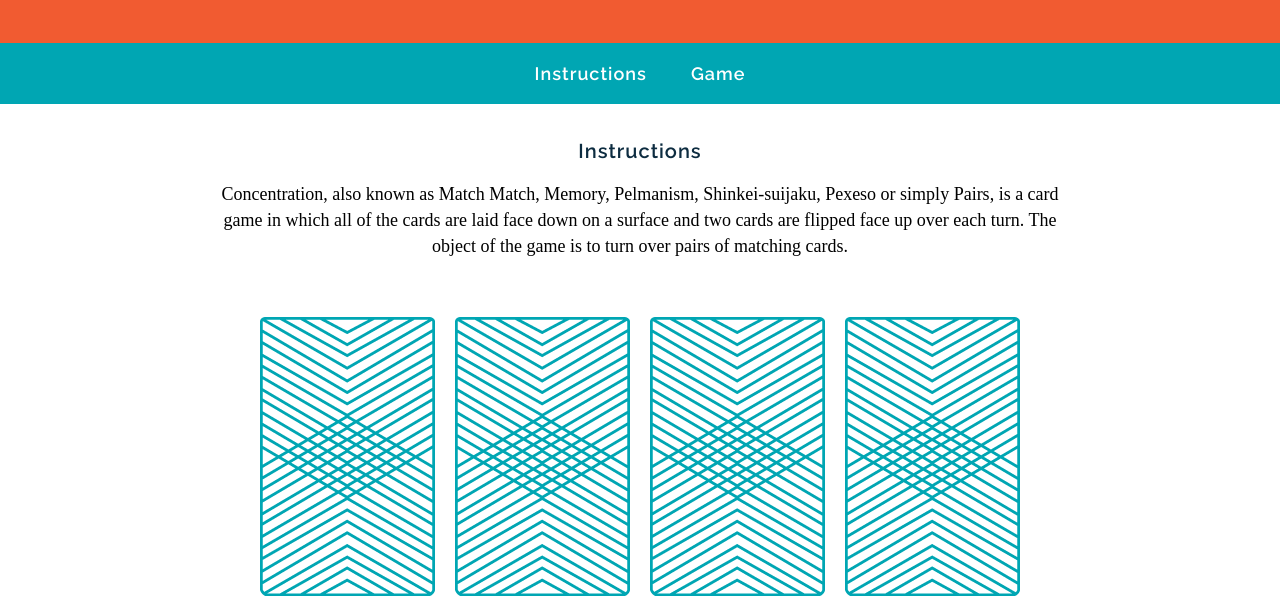
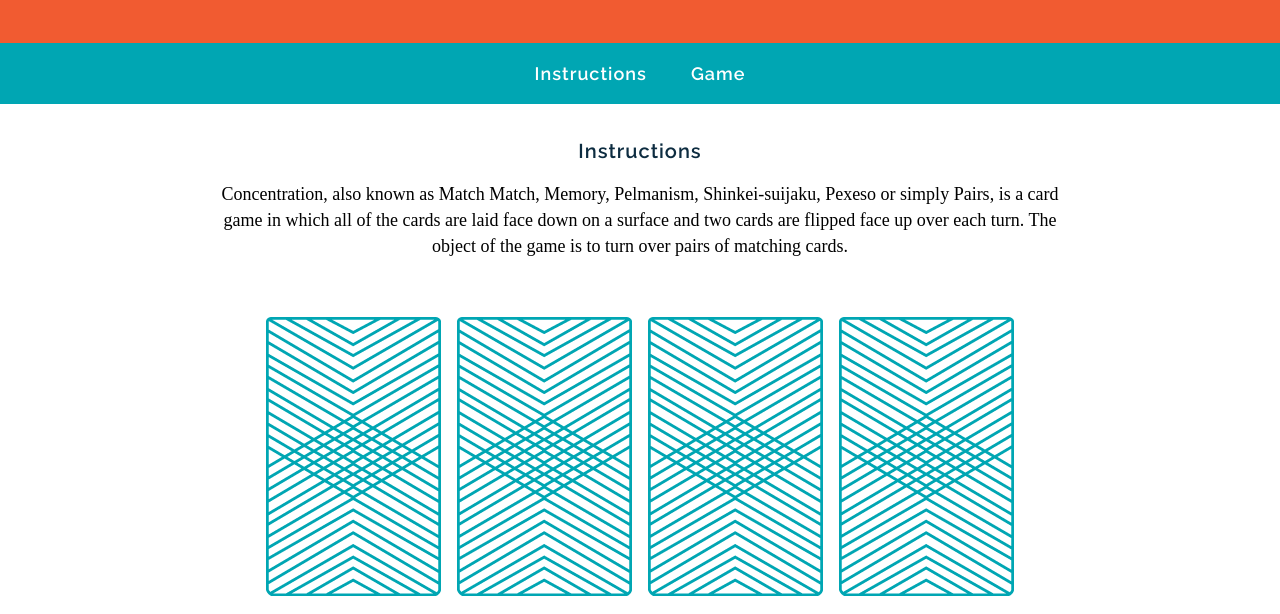
Before and after one commit to SeanDonnellanWDI/wdi-fundamentals-memorygame, a plain HTML site: page index.html in a window 1280 px wide. Shown: the part 127-741 px from the top of the page. Drawn offline with Linux system fonts and the light colour scheme; a web font is replaced by a local one.

Commit message:
created game logic

```diff
--- a/css/style.css
+++ b/css/style.css
@@ -68,7 +68,7 @@ main {
 	margin: 35px auto;
 }
 
-main img.card {
+main img {
 	margin: 40px 8px 0;
 }
 
--- a/index.html
+++ b/index.html
@@ -20,11 +20,8 @@
 				<p>Concentration, also known as Match Match, Memory, Pelmanism, Shinkei-suijaku, Pexeso or simply Pairs, is a card game in which all of the cards are laid face down on a surface and two cards are flipped face up over each turn. The object of the game is to turn over pairs of matching cards.</p>
 			</section>
 			<section id="game">
-				<div>
-					<img src="images/back.png" class="card" alt="Queen of Diamonds">
-					<img src="images/back.png" class="card" alt="Queen of Hearts">
-					<img src="images/back.png" class="card" alt="King of Diamonds">
-					<img src="images/back.png" class="card" alt="King of Hearts">
+				<div id="game-board" class="board clearfix">
+
 				</div>
 			</section>
 			<section>
--- a/js/main.js
+++ b/js/main.js
@@ -34,13 +34,25 @@ var checkForMatch = function () {
 	}
 }
 
-var flipCard = function (cardId) {
+var flipCard = function () {
+	var cardId = this.getAttribute('data-id');
 	console.log("User flipped " + cards[cardId].rank);
 	cardsInPlay.push(cards[cardId].rank);
+	this.setAttribute("src", cards[cardId].cardImg);
 	checkForMatch();
 	console.log(cards[cardId].cardImg);
 	console.log(cards[cardId].suit);
 };
 
-flipCard(0);
-flipCard(2);
+var createBoard = function () {
+	for (var i = 0; i < cards.length; i++) {
+		var cardElement = document.createElement('img');
+		cardElement.setAttribute('src', "images/back.png");
+		cardElement.setAttribute('data-id', i);
+		cardElement.addEventListener('click', flipCard);
+		var gameBoard = document.getElementById('game-board');
+		gameBoard.appendChild(cardElement);
+	}
+};
+
+createBoard();
```
